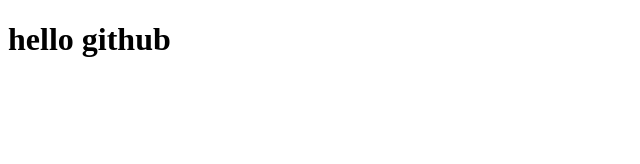
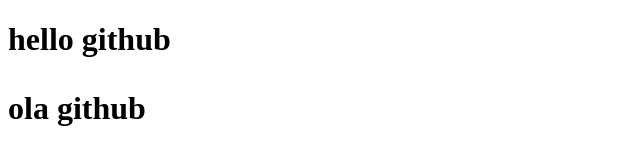
Before and after one commit to thehenrik18/introdu-ao-ao-github, a plain HTML site: page hellow github/index.html in a window 1280 px wide. Shown: the whole page, without its empty margins (0-640 px from the left). Drawn offline with Linux system fonts and the light colour scheme.

Commit message:
teste 2.0

```diff
--- a/hellow github/index.html
+++ b/hellow github/index.html
@@ -8,6 +8,9 @@
 <body>
     <h1>
         hello github
+        <p>
+            ola github
+        </p>
     </h1>
 </body>
 </html>
```
